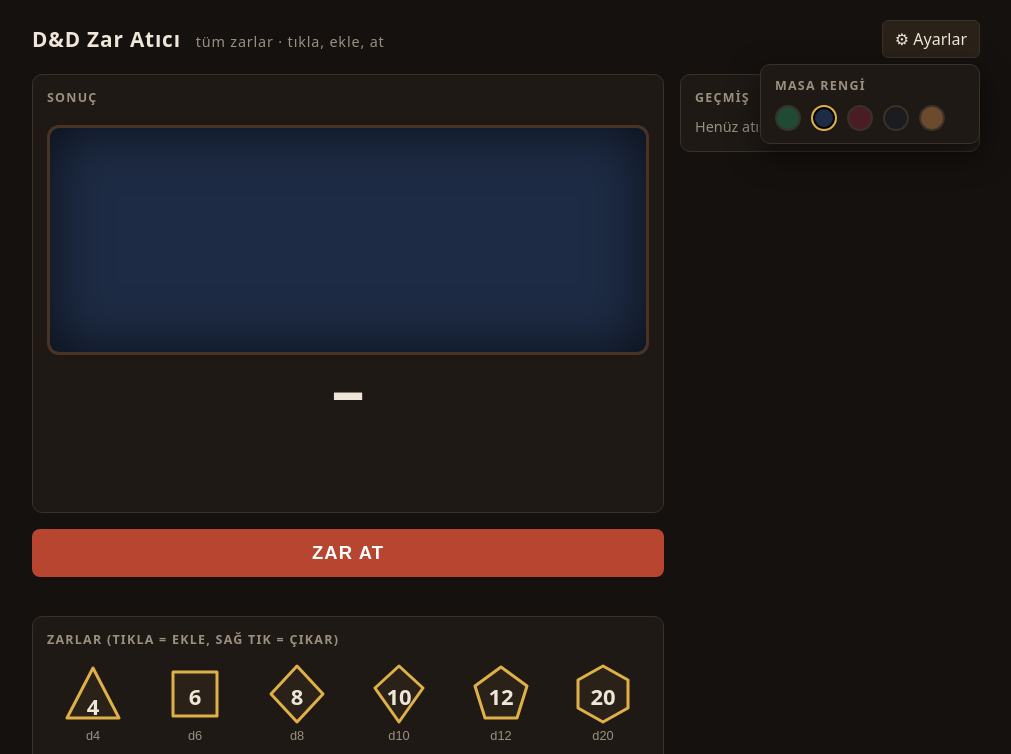
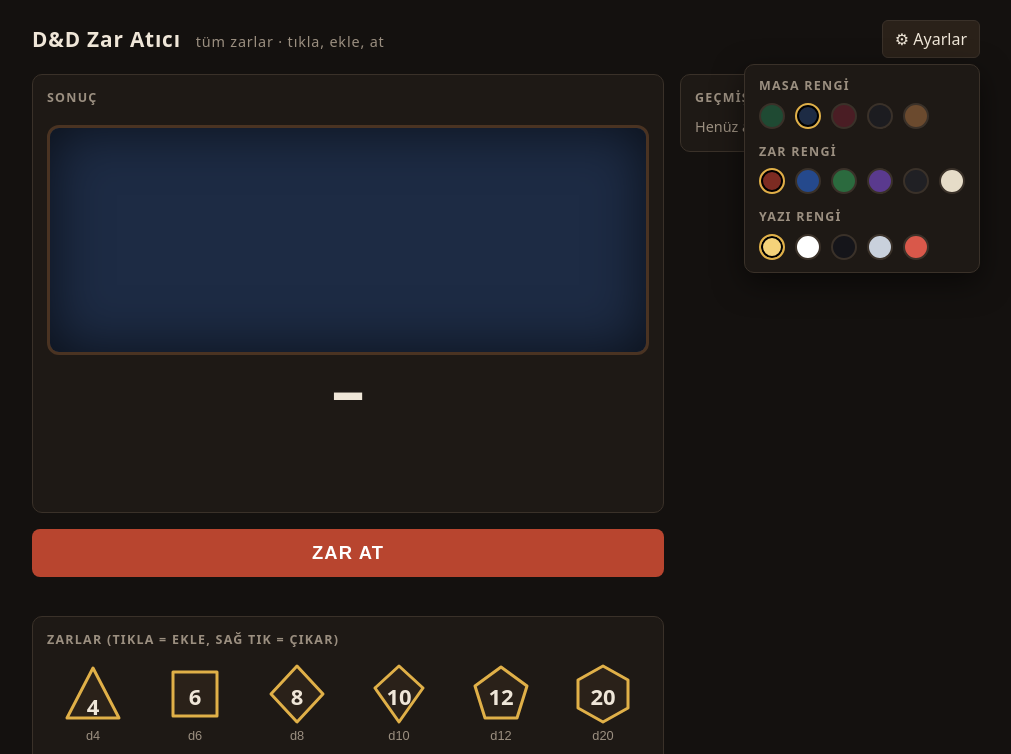
Before and after one commit to EmreBHCC/dnd-zar, a plain HTML site: page index.html in a window 1280 px wide. Both pictures are taken after a click on the button "⚙ Ayarlar". Shown: the top 754 px of the page, without its empty margins (134-1145 px from the left). Drawn offline with Linux system fonts and the light colour scheme.

Commit message:
Ayarlara zar rengi ve yazi rengi eklendi (anlik uygulanir, hatirlanir)

```diff
--- a/index.html
+++ b/index.html
@@ -18,7 +18,8 @@
   .panel { position: absolute; right: 0; top: calc(100% + 6px); z-index: 5; background: var(--panel); border: 1px solid var(--line);
            border-radius: 10px; padding: 12px 14px; box-shadow: 0 10px 30px rgba(0,0,0,.5); min-width: 220px; }
   .panel[hidden] { display: none; }
-  .panel h2 { margin-bottom: 10px; }
+  .panel h2 { margin: 14px 0 8px; }
+  .panel h2:first-child { margin-top: 0; }
   h1 { margin: 0; font-size: 1.3rem; letter-spacing: .04em; font-weight: 600; }
   h1 span { color: var(--dim); font-weight: 400; font-size: .9rem; margin-left: .6em; }
   section { background: var(--panel); border: 1px solid var(--line); border-radius: 10px; padding: 14px; }
@@ -109,6 +110,10 @@
       <div class="panel" id="setPanel" hidden>
         <h2>Masa rengi</h2>
         <div class="swatches" id="swatches" role="group" aria-label="Masa rengi"></div>
+        <h2>Zar rengi</h2>
+        <div class="swatches" id="swBody" role="group" aria-label="Zar rengi"></div>
+        <h2>Yazı rengi</h2>
+        <div class="swatches" id="swInk" role="group" aria-label="Yazı rengi"></div>
         </div>
     </div>
   </header>
@@ -358,22 +363,23 @@ function assign(cl, sides) {
 
 const texCache = {};
 function labelTex(text) {
-  if (texCache[text]) return texCache[text];
+  const ck = inkKey + '|' + text;
+  if (texCache[ck]) return texCache[ck];
   const c = document.createElement('canvas'); c.width = c.height = 128;
   const x = c.getContext('2d');
-  x.fillStyle = '#f4d37a'; x.textAlign = 'center'; x.textBaseline = 'middle';
+  x.fillStyle = INKS[inkKey]; x.textAlign = 'center'; x.textBaseline = 'middle';
   x.font = `800 ${text.length > 1 ? 62 : 88}px system-ui, sans-serif`;
   x.fillText(text, 64, 62);
   if (text === '6' || text === '9') x.fillRect(44, 112, 40, 8);   // 6 ile 9 karışmasın
   const t = new THREE.CanvasTexture(c); t.anisotropy = 4; t.colorSpace = THREE.SRGBColorSpace;
-  return (texCache[text] = t);
+  return (texCache[ck] = t);
 }
 
 function makeDie(sides, tens) {
   const geo = nonIdx(GEO[sides]());
   const cl = faces(geo), vals = assign(cl, sides);
   const grp = new THREE.Group();
-  const mat = new THREE.MeshStandardMaterial({ color: 0x7c2b22, roughness: .4, metalness: .12, flatShading: true });
+  const mat = new THREE.MeshStandardMaterial({ color: BODIES[bodyKey], roughness: .4, metalness: .12, flatShading: true });
   const body = new THREE.Mesh(geo, mat); body.castShadow = true; grp.add(body);
   const frames = {};
   cl.forEach((f, i) => {
@@ -392,6 +398,7 @@ function makeDie(sides, tens) {
     const m = new THREE.Mesh(new THREE.PlaneGeometry(size, size),
       new THREE.MeshBasicMaterial({ map: labelTex(text), transparent: true, depthWrite: false, polygonOffset: true, polygonOffsetFactor: -2 }));
     m.position.copy(f.c).addScaledVector(n, .006);
+    m.userData.text = text;
     m.quaternion.copy(q);
     grp.add(m);
     frames[vals[i]] = { q };
@@ -406,6 +413,7 @@ function makeDie(sides, tens) {
       const m = new THREE.Mesh(new THREE.PlaneGeometry(.5, .5),
         new THREE.MeshBasicMaterial({ map: labelTex(String(k + 1)), transparent: true, depthWrite: false, polygonOffset: true, polygonOffsetFactor: -2 }));
       m.position.copy(f.c).addScaledVector(p.clone().sub(f.c), .58).addScaledVector(f.n, .006);
+      m.userData.text = String(k + 1);
       m.quaternion.copy(q); grp.add(m);
     }));
     const yaw = new THREE.Quaternion().setFromAxisAngle(V3(0, 1, 0), Math.random() * 6.28);
@@ -416,6 +424,11 @@ function makeDie(sides, tens) {
 
 let R = null, keyLight = null;
 const TABLES = { yesil: '#1f4a33', lacivert: '#1d2b44', bordo: '#4a1d24', siyah: '#1c1c20', ahsap: '#6b4a2e' };
+const BODIES = { kirmizi: '#7c2b22', mavi: '#25498c', yesil: '#2b6a3e', mor: '#5a3a8e', siyah: '#202024', fildisi: '#e6dcc8' };
+const INKS = { altin: '#f4d37a', beyaz: '#ffffff', siyah: '#15151a', gumus: '#c9d1dc', kirmizi: '#d9584a' };
+let bodyKey = localStorage.getItem('zarGovde'), inkKey = localStorage.getItem('zarYazi');
+if (!BODIES[bodyKey]) bodyKey = 'kirmizi';
+if (!INKS[inkKey]) inkKey = 'altin';
 let tableKey = localStorage.getItem('zarMasa');
 if (!TABLES[tableKey]) tableKey = 'lacivert';
 function feltTexture(base) {
@@ -710,20 +723,35 @@ $('clearH').onclick = () => { hist.length = 0; drawHist(); };
 function applyTable() {
   const base = TABLES[tableKey];
   $('stage').style.background = base;
-  document.querySelectorAll('.sw').forEach(b => b.setAttribute('aria-pressed', String(b.dataset.k === tableKey)));
   if (R) {
     R.table.material.map = feltTexture(base); R.table.material.needsUpdate = true;
     R.scene.fog.color.set(base);
     if (R.dice.length) R.renderer.render(R.scene, R.camera);
   }
 }
-Object.keys(TABLES).forEach(k => {
-  const b = document.createElement('button');
-  b.type = 'button'; b.className = 'sw'; b.dataset.k = k; b.title = 'Masa: ' + k; b.setAttribute('aria-label', 'Masa rengi: ' + k);
-  b.style.background = TABLES[k];
-  b.onclick = () => { tableKey = k; localStorage.setItem('zarMasa', k); applyTable(); };
-  $('swatches').appendChild(b);
-});
+function restyle() {   // masadaki zarları anında yeni renklere çevir
+  if (!R) return;
+  R.dice.forEach(d => {
+    d.mat.color.set(BODIES[bodyKey]);
+    d.grp.children.forEach(m => { if (m.userData.text) { m.material.map = labelTex(m.userData.text); m.material.needsUpdate = true; } });
+  });
+  if (R.dice.length) R.renderer.render(R.scene, R.camera);
+}
+function mkSwatches(id, map, get, set, label) {
+  const box = $(id);
+  const mark = () => box.querySelectorAll('.sw').forEach(b => b.setAttribute('aria-pressed', String(b.dataset.k === get())));
+  Object.keys(map).forEach(k => {
+    const b = document.createElement('button');
+    b.type = 'button'; b.className = 'sw'; b.dataset.k = k; b.title = label + ': ' + k; b.setAttribute('aria-label', label + ': ' + k);
+    b.style.background = map[k];
+    b.onclick = () => { set(k); mark(); };
+    box.appendChild(b);
+  });
+  mark();
+}
+mkSwatches('swatches', TABLES, () => tableKey, k => { tableKey = k; localStorage.setItem('zarMasa', k); applyTable(); }, 'Masa');
+mkSwatches('swBody', BODIES, () => bodyKey, k => { bodyKey = k; localStorage.setItem('zarGovde', k); restyle(); }, 'Zar');
+mkSwatches('swInk', INKS, () => inkKey, k => { inkKey = k; localStorage.setItem('zarYazi', k); restyle(); }, 'Yazı');
 applyTable();
 const setBtn = $('setBtn'), setPanel = $('setPanel');
 function togglePanel(open) {
```
